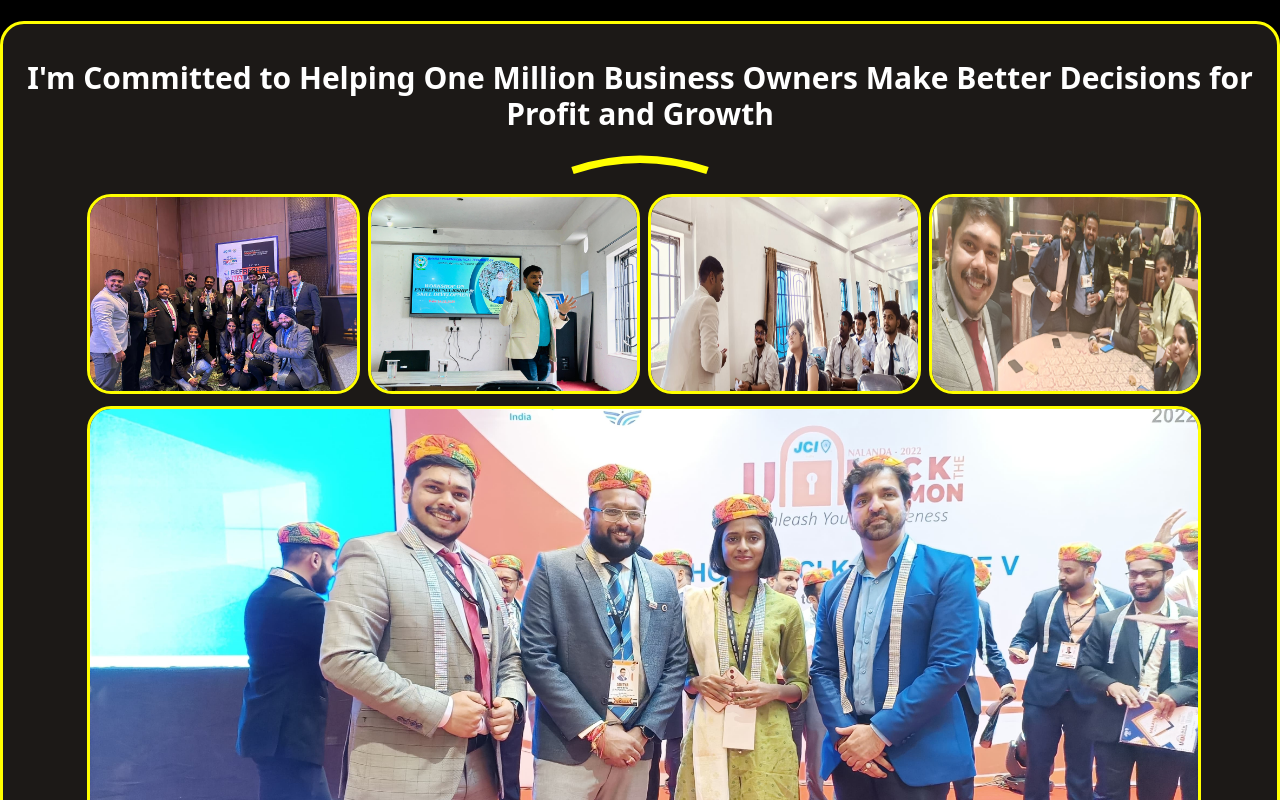
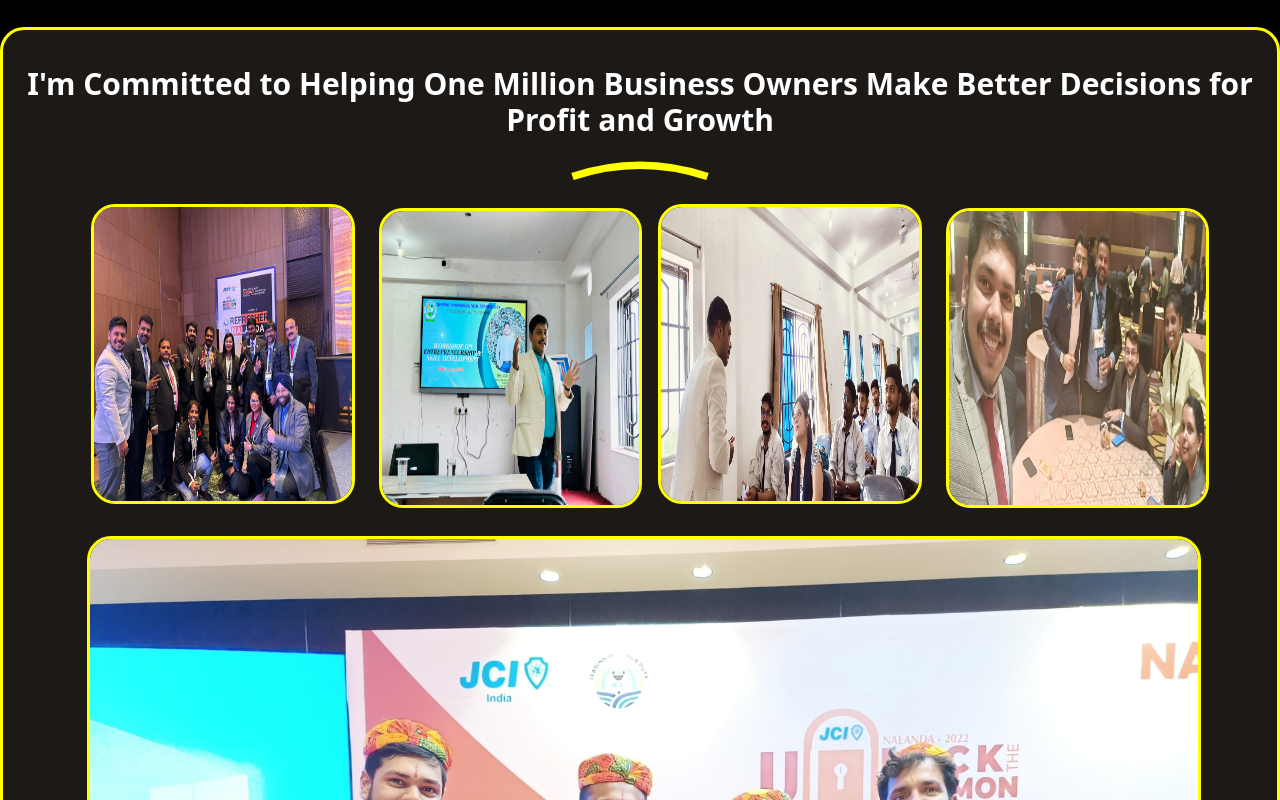
Before and after one commit to pratapsurya83084/acadmyinfo, a React (Vite) app in the folder academyinfo/: page / in a window 1280 px wide. Shown: the part 11200-12000 px from the top of the page. Built offline with nearby package versions, Linux system fonts and the light colour scheme.

Commit message:
fiximage sections

```diff
--- a/academyinfo/src/component/BonusSection.jsx
+++ b/academyinfo/src/component/BonusSection.jsx
@@ -4,7 +4,7 @@ import OfferPrice  from './OfferPrice'
 const BonusSection = () => {
   return (
     <section>
-      <div className=" flex flex-col justify-center items-center  mt-10 bg-custom-brown rounded-3xl">
+      <div className="radius-yellow flex flex-col justify-center items-center  mt-10 bg-custom-brown rounded-3xl">
         <h1 className=" mt-10 text-center text-2xl font-bold">
           Unlock Exclusive Bonuses When You Register Before the Timer Expires!
         </h1>
@@ -28,7 +28,7 @@ const BonusSection = () => {
         <div className="mb-10 mx-10 mt-10 grid grid-cols-1 sm:grid-cols-2 md:grid-cols-3 lg:grid-cols-4 gap-10">
           {/* card 1 */}
 
-          <div className="max-w-sm bg-gray border-dashed border-2 border-yellow-200  rounded-3xl p-4">
+          <div className=" max-w-sm bg-gray border-dashed border-2 border-yellow-200  rounded-3xl p-4">
             <h1 className="text-center  mb-2">SOLUTION COURSE #1</h1>
             <h2 className="text-center rounded-xl text-xl text-black font-bold m-2 bg-yellow-200 p-2">Priced at: ₹798/-</h2>
             <h5 className="text-xl text-center font-bold tracking-tight text-gray-900 dark:text-white">
--- a/academyinfo/src/component/PictureSection.jsx
+++ b/academyinfo/src/component/PictureSection.jsx
@@ -25,11 +25,12 @@ const PictureSection = () => {
             />
           </svg>
         </div>
+        {/* image section below */}
         <div className="images-coach w-full">
-          <div className="w-full gap-y-3 md:gap-x-3 lg:gap-x-2 flex-col justify-center grid grid-cols-1 sm:grid-cols-2 md:grid-cols-4 lg:grid-cols-4 lg:mx-1 px-4 sm:px-8 md:px-12 lg:px-16 xl:px-20 2xl:px-32">
+          <div className="w-full gap-y- md:gap-x-3 lg:gap-x-2 flex-col justify-center grid grid-cols-1 sm:grid-cols-2 md:grid-cols-4 lg:grid-cols-4 lg:mx-1  xl:gap-[20px]  px-4 sm:px-8 md:px-12 lg:px-16 xl:px-20 2xl:px-32">
             <div>
               <img
-                className="radius-yellow h-[200px] w-[350px] rounded-3xl"
+                className="radius-yellow h-[200px] w-[440px] m-1   xl:w-[550px] xl:h-[300px] rounded-3xl"
                 src="public/ABOUTUS4.jpg"
                 alt=""
               />
@@ -37,7 +38,7 @@ const PictureSection = () => {
 
             <div>
               <img
-                className="radius-yellow h-[200px] w-[350px] rounded-3xl"
+                className="radius-yellow h-[200px] w-[440px] m-2   xl:w-[550px] xl:h-[300px] rounded-3xl"
                 src="public\WhatsApp Image 2024-05-14 at 2.38.16 PM (1) (1).jpeg"
                 alt=""
               />
@@ -45,14 +46,14 @@ const PictureSection = () => {
 
             <div>
               <img
-                className="radius-yellow h-[200px] rounded-3xl"
+                className="radius-yellow h-[200px] w-[440px] m-1  xl:w-[550px]  xl:h-[300px] rounded-3xl"
                 src="/public\WhatsApp Image 2024-05-14 at 2.44.45 PM (1).jpeg"
                 alt=""
               />
             </div>
             <div>
               <img
-                className="radius-yellow h-[200px] rounded-3xl"
+                className="radius-yellow h-[200px] w-[440px] m-2 xl:w-[550px] xl:h-[300px]  rounded-3xl"
                 src="public\WhatsApp Image 2024-06-19 at 10.55.51 AM.jpeg"
                 alt=""
               />
@@ -60,7 +61,7 @@ const PictureSection = () => {
             {/* 5th image */}
             <div className="col-span-1 sm:col-span-2 md:col-span-4 lg:col-span-4">
               <img
-                className="radius-yellow h-[200px] sm:h-[300px] md:h-[400px] lg:h-[540px] xl:h-[580px] w-full object-cover rounded-3xl"
+                className="radius-yellow h-[200px] sm:h-[300px] md:h-[400px] lg:h-[540px] xl:h-[980px]    w-full object-cover rounded-3xl"
                 src="public\WhatsApp Image 2024-06-19 at 10.57.04 AM.jpeg"
                 alt=""
               />
```
Also changed, not shown: 1 other file (tests, documents, lock files or other folders).
